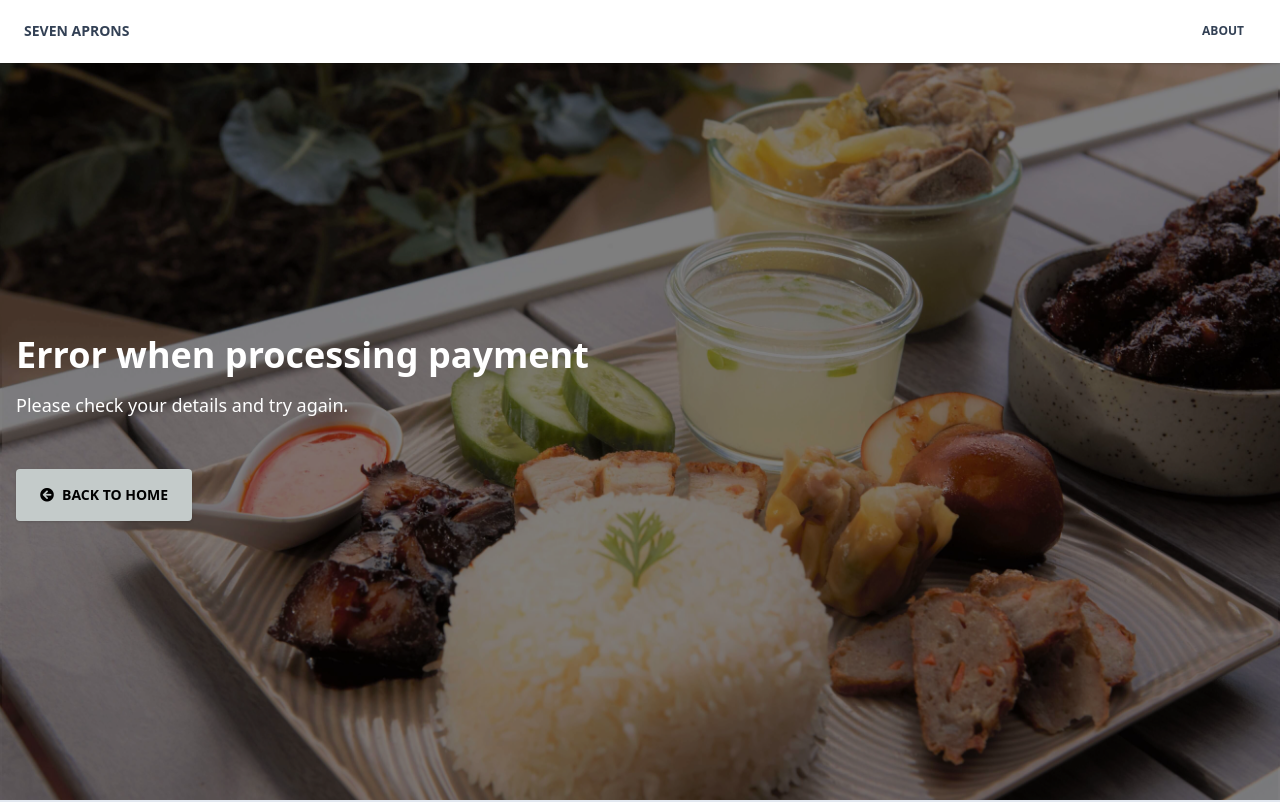
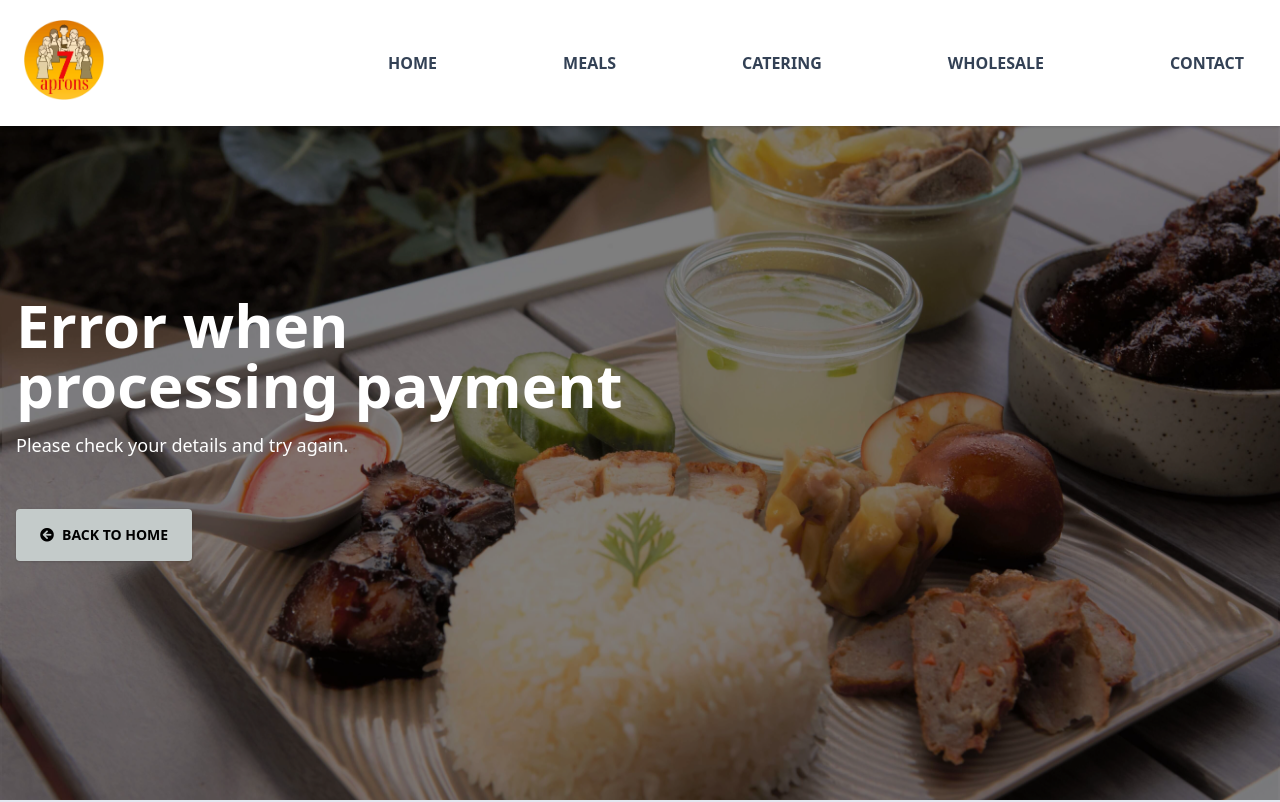
Before and after one commit to timeitel/7aprons-next, a Next.js app: page /error in a window 1280 px wide. Shown: the top 802 px of the page. Built offline with nearby package versions, Linux system fonts and the light colour scheme.

Commit message:
wip: landing

```diff
--- a/components/Landing/Landing.tsx
+++ b/components/Landing/Landing.tsx
@@ -11,7 +11,7 @@ export const Landing = ({ title, subtitle, children }) => {
         <div className="container z-10 mx-auto items-center flex flex-wrap">
           <div className="w-full md:w-8/12 lg:w-6/12 xl:w-6/12 px-4">
             <div className="pt-32 sm:pt-0">
-              <h2 className="font-semibold text-4xl text-white">{title}</h2>
+              <h2 className="font-semibold text-6xl text-white">{title}</h2>
               <p className="mt-4 text-lg leading-relaxed text-white">
                 {subtitle}
               </p>
--- /dev/null
+++ b/components/Navbar/NavItem.tsx
@@ -0,0 +1,18 @@
+import { FC } from "react";
+
+interface Props {
+  href: string;
+}
+
+export const NavItem: FC<Props> = ({ href, children }) => {
+  return (
+    <li className="flex items-center">
+      <a
+        className="hover:text-blueGray-500 text-blueGray-700 px-3 py-4 lg:py-2 flex items-center text-m uppercase font-bold"
+        href={href}
+      >
+        {children}
+      </a>
+    </li>
+  );
+};
--- /dev/null
+++ b/components/Navbar/NavList.tsx
@@ -0,0 +1,26 @@
+import { NavItem } from "@components/Navbar/NavItem";
+import { FC } from "react";
+import styled from "styled-components";
+
+interface Props {}
+
+export const NavList: FC<Props> = ({}) => {
+  return (
+    <StyledList>
+      <NavItem href={"#about"}>Home</NavItem>
+      <NavItem href={"#about"}>Meals</NavItem>
+      <NavItem href={"#about"}>Catering</NavItem>
+      <NavItem href={"#about"}>Wholesale</NavItem>
+      <NavItem href={"#about"}>Contact</NavItem>
+    </StyledList>
+  );
+};
+
+export const StyledList = styled.ul`
+  li:not(:last-child) {
+    margin-right: 6.375rem;
+  }
+`;
+StyledList.defaultProps = {
+  className: "flex flex-col lg:flex-row list-none lg:ml-auto",
+};
--- a/components/Navbar/Navbar.tsx
+++ b/components/Navbar/Navbar.tsx
@@ -1,5 +1,6 @@
+import { NavList } from "@components/Navbar/NavList";
+import Link from "next/link";
 import { useState } from "react";
-import Link from "next/link";
 
 export const Navbar = () => {
   const [navbarOpen, setNavbarOpen] = useState(false);
@@ -14,7 +15,7 @@ export const Navbar = () => {
                 className="text-blueGray-700 text-sm font-bold leading-relaxed inline-block mr-4 py-2 whitespace-nowrap uppercase"
                 href="#home"
               >
-                Seven Aprons
+                <img src="images/logo.png" style={{ width: "5rem" }} />
               </a>
             </Link>
             <button
@@ -32,39 +33,7 @@ export const Navbar = () => {
             }
             id="example-navbar-warning"
           >
-            <ul className="flex flex-col lg:flex-row list-none lg:ml-auto">
-              <li className="flex items-center">
-                <a
-                  className="hover:text-blueGray-500 text-blueGray-700 px-3 py-4 lg:py-2 flex items-center text-xs uppercase font-bold"
-                  href="#about"
-                >
-                  About
-                </a>
-              </li>
-
-              {/* <li className="flex items-center">
-                <a
-                  className="bg-primary text-white text-xs font-bold uppercase px-4 py-2 rounded shadow hover:shadow-lg outline-none focus:outline-none lg:mr-1 lg:mb-0 ml-3 mb-3 ease-linear transition-all duration-150"
-                  href="images/menu.jpg"
-                  target="_blank"
-                >
-                  Menu
-                  <i
-                    className="fas fa-external-link-square-alt ml-1"
-                    aria-hidden="true"
-                  ></i>
-                </a>
-              </li> */}
-
-              {/* <li className="flex items-center">
-                <a
-                  href="#order"
-                  className="bg-primary text-white text-xs font-bold uppercase px-4 py-2 rounded shadow hover:shadow-lg outline-none focus:outline-none lg:mr-1 lg:mb-0 ml-3 mb-3 ease-linear transition-all duration-150"
-                >
-                  <i className="fas fa-arrow-alt-circle-down"></i> Order Online
-                </a>
-              </li> */}
-            </ul>
+            <NavList />
           </div>
         </div>
       </nav>
```
Also changed, not shown: pages/index.tsx (+3 -14 lines), public/images/logo.png (added).
